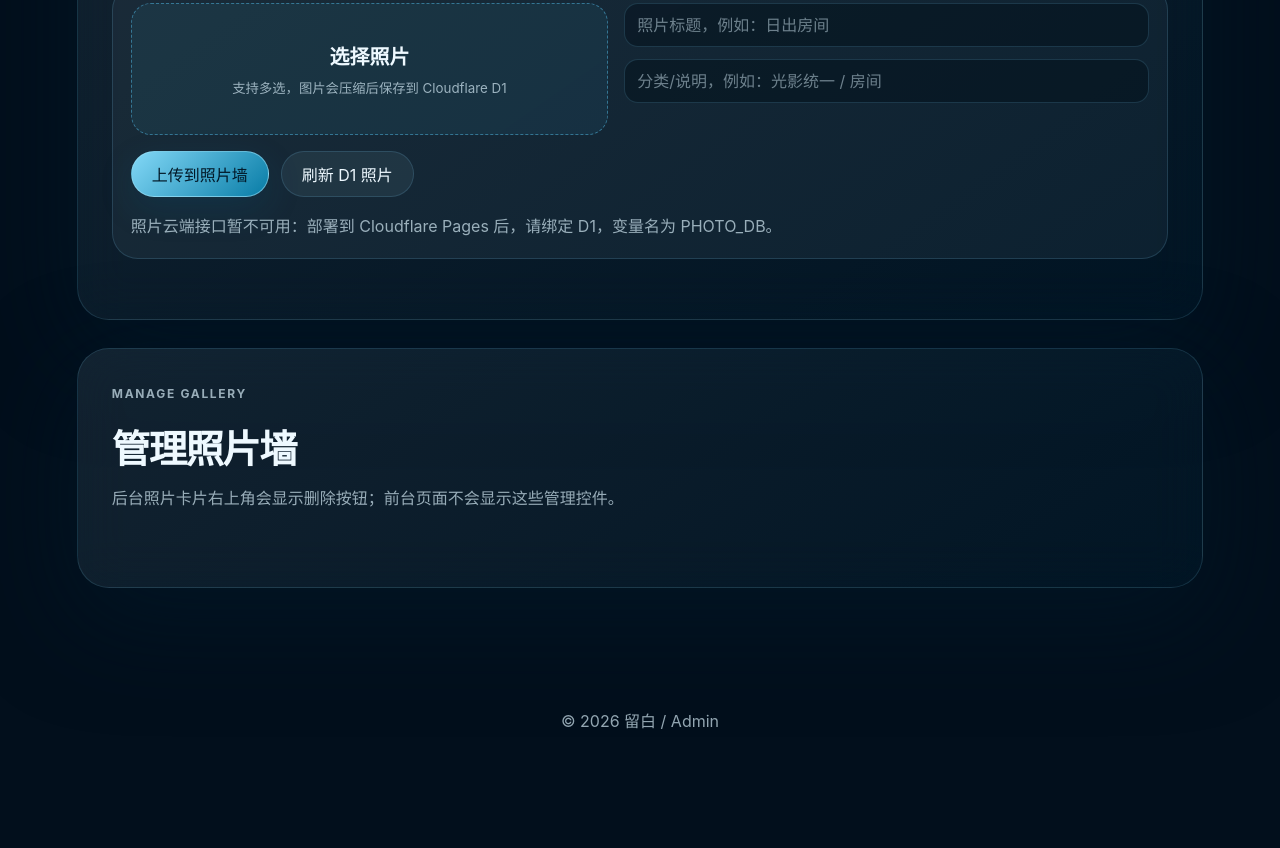
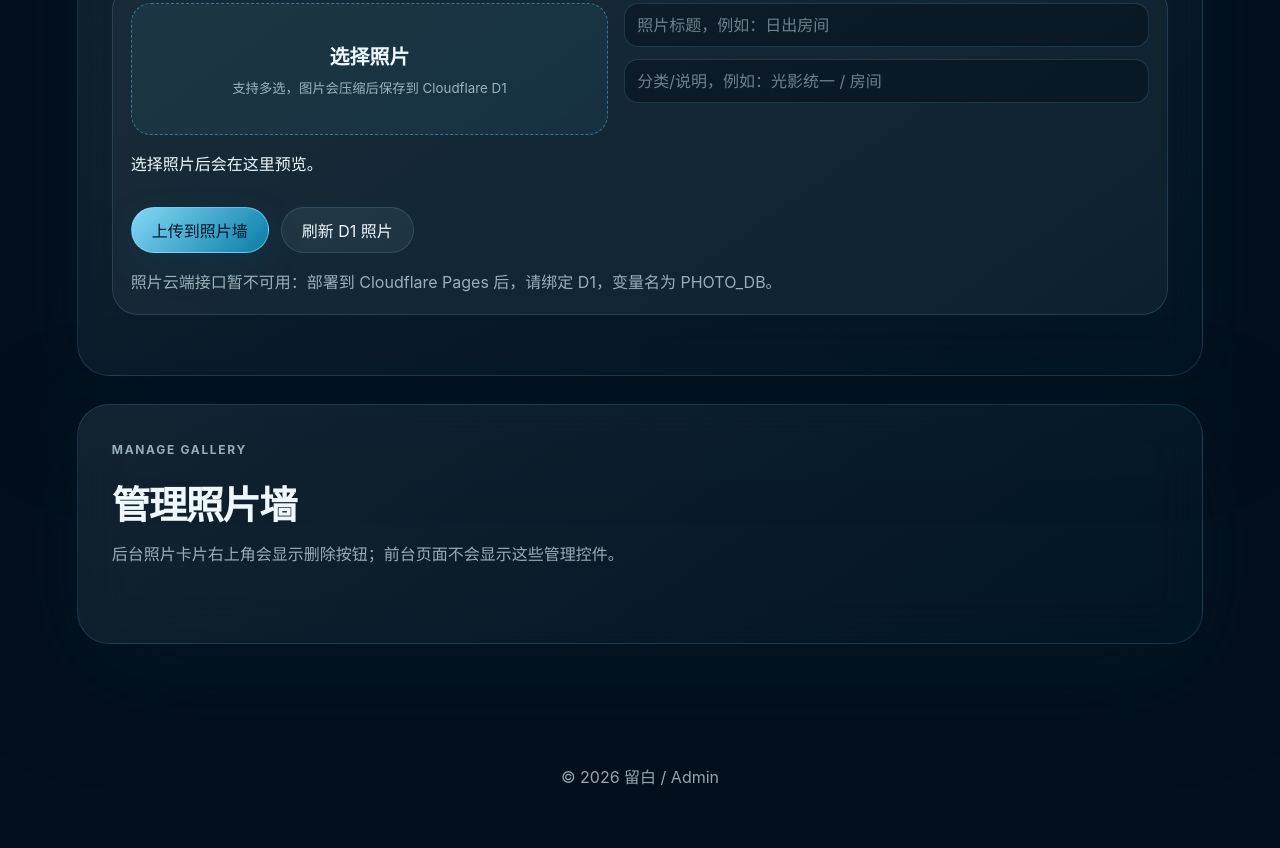
Before and after one commit to liubai5784/04, a website: page admin/index.html in a window 1280 px wide. Shown: the part 4002-4850 px from the top of the page. Before the commit the page ends 4794 px from the top, so only its background shows below. Drawn offline with Linux system fonts and the light colour scheme; no server answers.

Commit message:
Add photo upload preview container

```diff
--- a/admin/index.html
+++ b/admin/index.html
@@ -6,6 +6,7 @@
   <title>作品后台 / 留白的作品空间</title>
   <link rel="stylesheet" href="../style.css" />
   <link rel="stylesheet" href="../gallery-cleanup.css?v=1" />
+  <link rel="stylesheet" href="upload-preview.css?v=1" />
 </head>
 <body data-admin="true">
   <div class="site-bg"></div>
@@ -79,6 +80,9 @@
           <input id="photoTitle" type="text" placeholder="照片标题，例如：日出房间" />
           <input id="photoMeta" type="text" placeholder="分类/说明，例如：光影统一 / 房间" />
         </div>
+        <div class="upload-preview" id="photoPreview" aria-live="polite">
+          <p>选择照片后会在这里预览。</p>
+        </div>
         <div class="upload-actions">
           <button class="btn primary" type="submit">上传到照片墙</button>
           <button class="btn ghost" type="button" id="clearLocalPhotos">刷新 D1 照片</button>
```
